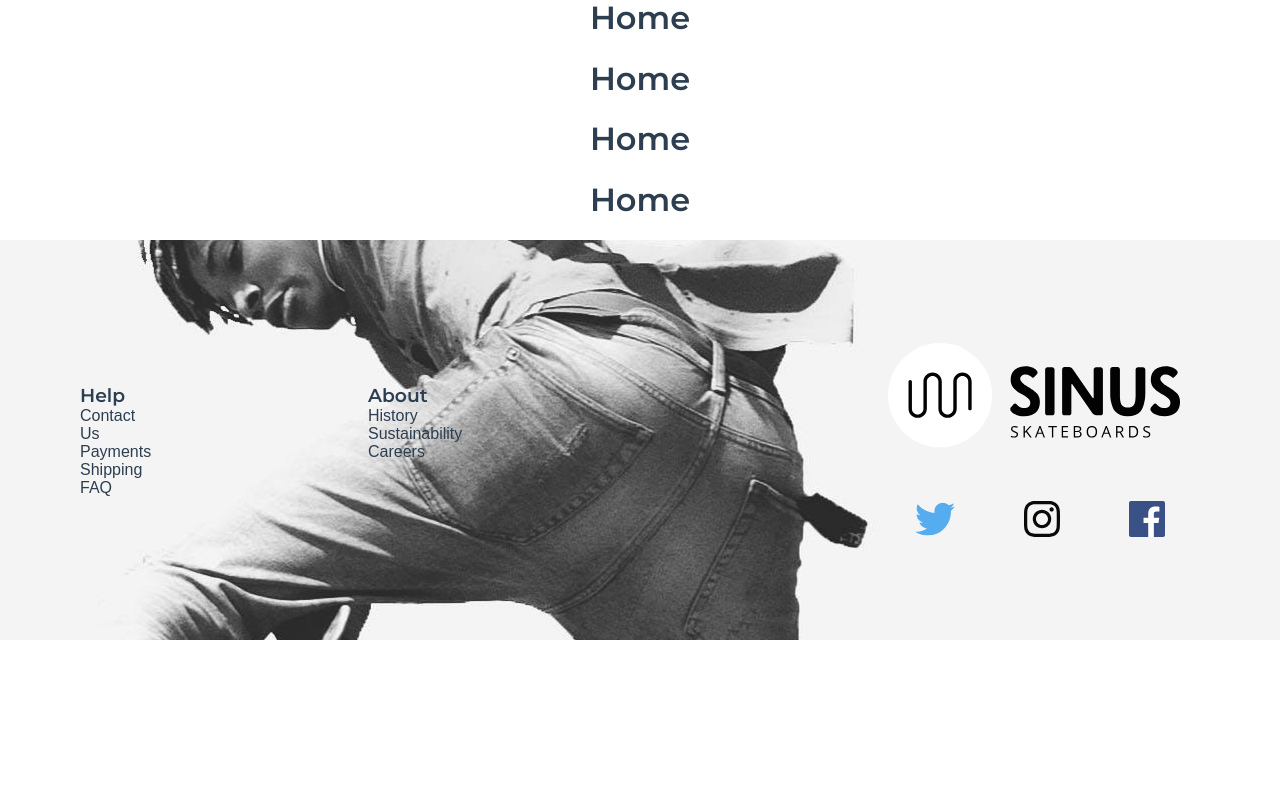
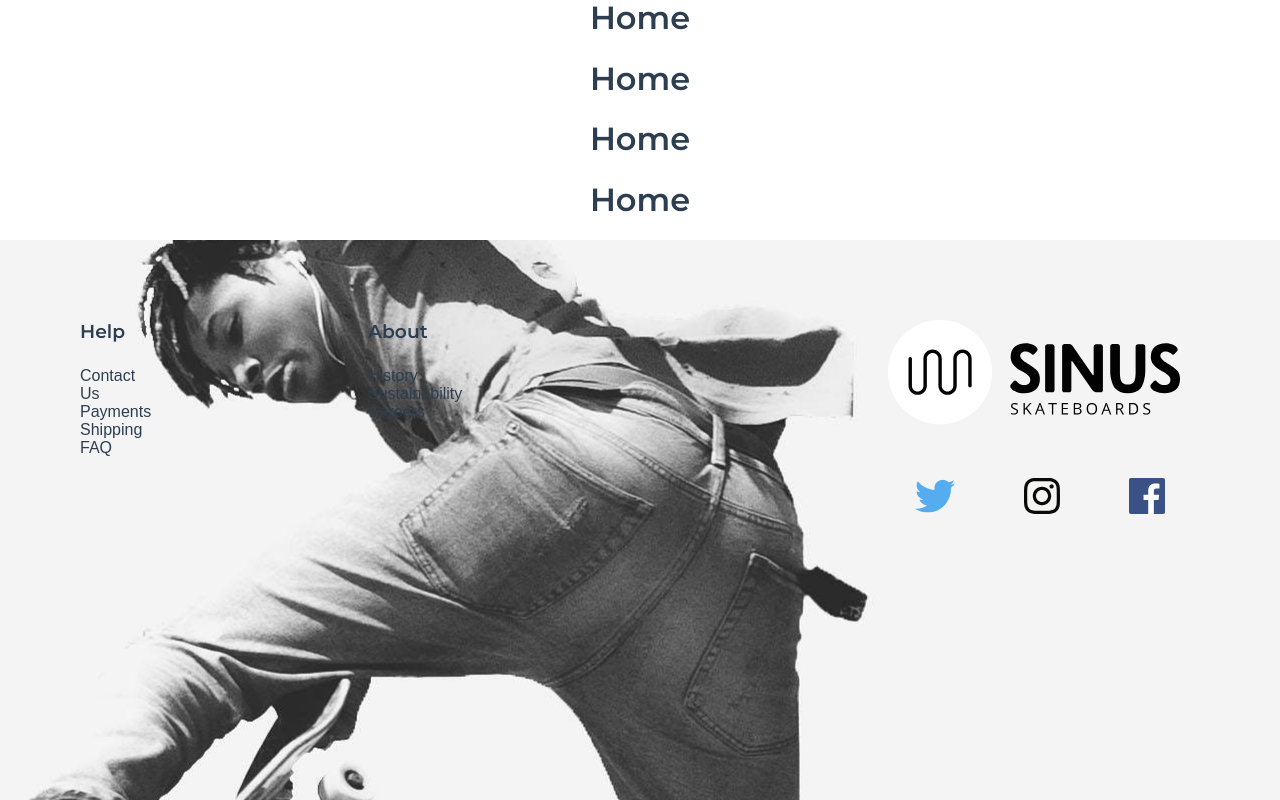
Before and after one commit to DanielPersson93/sinus-webshop, a Vue app: page / in a window 1280 px wide. Shown: the part 757-1557 px from the top of the page. Before the commit the page ends 1397 px from the top, so only its background shows below. Built offline with nearby package versions, Linux system fonts and the light colour scheme; a web font is replaced by a local one.

Commit message:
Padding on items Created more padding on the text so it looks more similare to the mockup

```diff
--- a/src/components/Footer.vue
+++ b/src/components/Footer.vue
@@ -36,21 +36,21 @@
 
 <style lang="scss" scoped>
 h1{
-    margin: 0;
+    margin: 0 0 1.5rem 0;
 }
 .footer{
     height: 400px;
 
 }
 .fit{
-    padding: 0rem 5rem;
+    padding: 5rem 5rem;
     background-image: url('../assets/tom-morbey-QJz32ZuCArg-unsplash.jpg');
     background-position-y: 46%;
     background-position-x: 60%;
     display: flex;
     justify-content: space-between;
     height: 100%;
-    align-items: center;
+    // align-items: center;
 }
 .links-wrapper{
     display: flex;
```
